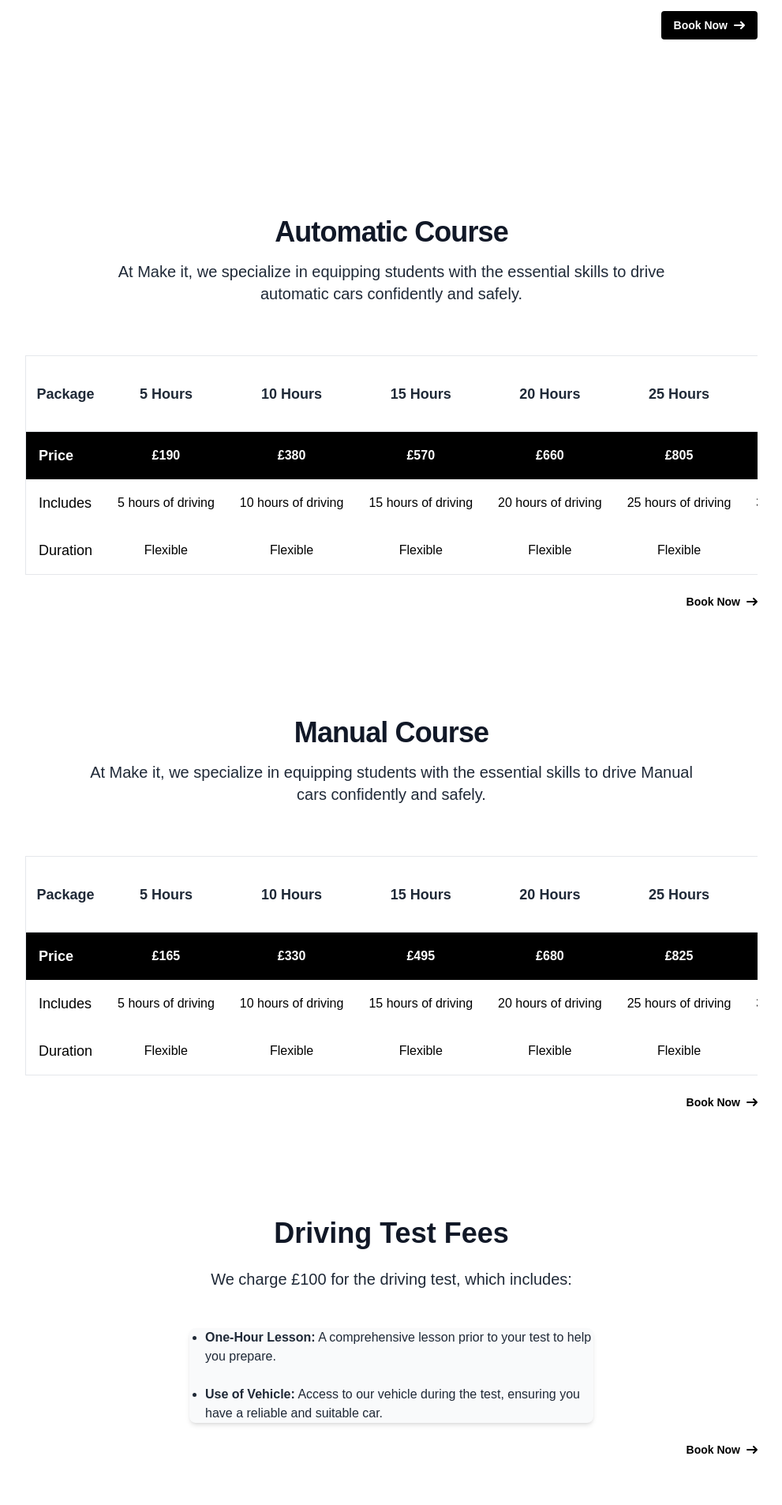
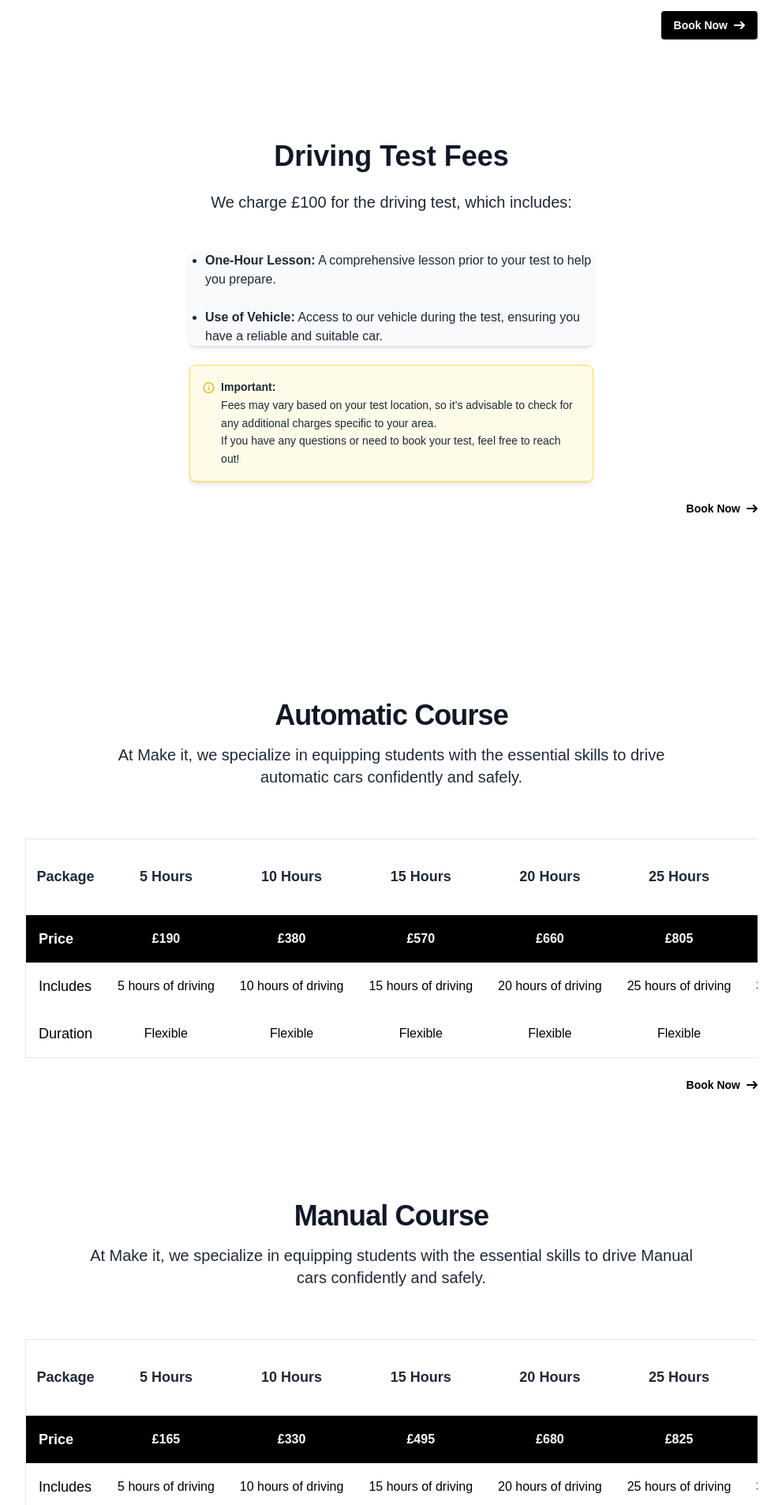
Before and after one commit to Yhworld/driving, a React (Create React App) app: page /beginner in a window 1280 px wide. Shown: the part 1894-3800 px from the top of the page at 79% size, without its empty margins (144-1135 px from the left). Built offline with nearby package versions, Linux system fonts and the light colour scheme.

Commit message:
minor tweaks

```diff
--- a/src/components/Booking/Booking.js
+++ b/src/components/Booking/Booking.js
@@ -166,11 +166,11 @@ function BookingForm() {
               className="mt-1 block w-full border border-gray-300 rounded-md shadow-sm py-2 px-3 text-gray-700 focus:ring-red-500 focus:border-red-500"
             >
               <option value="">Select Course</option>
-              <option value="pay">Pay as you go</option>
+              <option value="pay as you go">Pay as you go</option>
               <option value="Beginner">Beginner Course</option>
               <option value="Refresher">Refresher Course</option>
               <option value="Crash">Intensive Crash Course</option>
-              <option value="DrivingFees">Driving Fees</option> {/* Added Driving Fees option */}
+              <option value="Driving Test Fees">Driving Test Fees</option>
             </select>
           </div>
 
@@ -195,14 +195,15 @@ function BookingForm() {
               name="hours"
               value={formData.hours}
               onChange={handleChange}
+              disabled={formData.course === 'Driving Test Fees'}
               required
               className="mt-1 block w-full border border-gray-300 rounded-md shadow-sm py-2 px-3 text-gray-700 focus:ring-red-500 focus:border-red-500"
             >
               <option value="">Select Hours</option>
-              {/* Hours condition based on course selection */}
-              {(formData.course === 'pay' ? [1, 2] :
-                formData.course === 'DrivingFees' ? [1] :
-                [1, 2, 5, 10, 15, 20, 25, 30]
+              {/* Conditional hours based on selected course */}
+              {(formData.course === 'pay as you go' ? [1, 2] :
+                formData.course === 'Driving Test Fees' ? [] :
+                [5, 10, 15, 20, 25, 30]
               ).map((hour) => (
                 <option key={hour} value={hour}>
                   {hour} hours
@@ -242,7 +243,6 @@ function BookingForm() {
             </div>
           </div>
 
-
           {/* Additional Requests */}
           <div>
             <label className="block text-sm font-medium text-gray-700">Additional Requests:</label>
@@ -252,17 +252,17 @@ function BookingForm() {
               onChange={handleChange}
               placeholder="Any specific requirements?"
               rows="3"
-              className="mt-1 block w-full border border-gray-300 rounded-md shadow-sm py-2 px-3 text-gray-700 focus:ring-red-500 focus:border-red-500"
+              className="mt-1 block w-full border border-gray-300 rounded-md shadow-sm py-2 px-3 text-gray-700 focus:outline-none focus:ring-2 focus:ring-black"
             />
-          </div>
           </div>
 
           <button
             type="submit"
-          className="mt-6 w-full bg-red-600 text-white font-bold py-2 px-4 rounded-md hover:bg-red-700 transition-colors duration-200"
+            className="w-full py-2 px-4 bg-red-600 text-white font-semibold rounded-lg hover:bg-red-700 focus:outline-none focus:ring-2 focus:ring-red-600 focus:ring-opacity-50"
           >
             Submit Booking
           </button>
+        </div>
       </form>
     </div>
   );
--- a/src/components/courses/Beginner.js
+++ b/src/components/courses/Beginner.js
@@ -115,6 +115,60 @@ function Beginner() {
         </svg>
       </Link>
     </div>
+  </div>
+</section>
+
+<section className="bg-white py-8 px-4 mx-auto max-w-screen-xl lg:py-16 lg:px-6">
+  <div className="text-center mb-8 lg:mb-12">
+    <h2 className="text-4xl font-extrabold text-gray-900">Driving Test Fees</h2>
+    <p className="mt-6 font-light text-gray-800 sm:text-xl">
+      We charge £100 for the driving test, which includes:
+    </p>
+  </div>
+  <div className="max-w-lg mx-auto bg-gray-50 rounded-lg shadow-md">
+    <ul className="list-disc pl-5 space-y-6 text-gray-800">
+      <li>
+        <span className="font-semibold">One-Hour Lesson:</span> A comprehensive lesson prior to your test to help you prepare.
+      </li>
+      <li>
+        <span className="font-semibold">Use of Vehicle:</span> Access to our vehicle during the test, ensuring you have a reliable and suitable car.
+      </li>
+    </ul>
+  </div>
+  <div className="max-w-lg mx-auto bg-yellow-50 border border-yellow-300 mt-6 p-4 rounded-lg shadow-md text-gray-800 flex items-start space-x-2">
+    <svg className="w-6 h-6 text-yellow-500" xmlns="http://www.w3.org/2000/svg" fill="none" viewBox="0 0 24 24" stroke="currentColor">
+      <path strokeLinecap="round" strokeLinejoin="round" strokeWidth="2" d="M13 16h-1v-4h.01M12 8h.01M12 2a10 10 0 100 20 10 10 0 000-20z" />
+    </svg>
+    <p className="text-sm font-medium leading-relaxed">
+      <strong className="block">Important:</strong>
+      Fees may vary based on your test location, so it’s advisable to check for any additional charges specific to your area.
+      <br />
+      If you have any questions or need to book your test, feel free to reach out!
+    </p>
+  </div>
+  <div className="flex justify-end pt-4">
+    <Link
+      to="/booking"
+      id="card-button"
+      className="inline-flex items-center py-2 text-sm font-bold text-center text-black focus:outline-none"
+    >
+      Book Now
+      <svg
+        className="rtl:rotate-180 w-3.5 h-3.5 ms-2"
+        aria-hidden="true"
+        xmlns="http://www.w3.org/2000/svg"
+        fill="none"
+        viewBox="0 0 14 10"
+      >
+        <path
+          stroke="currentColor"
+          strokeLinecap="round"
+          strokeLinejoin="round"
+          strokeWidth="2"
+          d="M1 5h12m0 0L9 1m4 4L9 9"
+        />
+      </svg>
+    </Link>
   </div>
 </section>
 
@@ -262,30 +316,6 @@ function Beginner() {
 </div>
   </div>
 </section>
-<section className="bg-white  py-8 px-4 mx-auto max-w-screen-xl lg:py-16 lg:px-6">
-        <div className="text-center mb-8 lg:mb-12">
-          <h2 className="text-4xl font-extrabold text-gray-900">Driving Test Fees</h2>
-          <p className="mt-6 font-light text-gray-800 sm:text-xl">
-            We charge £100 for the driving test, which includes:
-          </p>
-        </div>
-        <div className="max-w-lg mx-auto bg-gray-50 rounded-lg shadow-md">
-          <ul className="list-disc pl-5 space-y-6 text-gray-800">
-            <li><span className="font-semibold text">One-Hour Lesson:</span> A comprehensive lesson prior to your test to help you prepare.</li>
-            <li><span className="font-semibold">Use of Vehicle:</span> Access to our vehicle during the test, ensuring you have a reliable and suitable car.</li>
-          </ul>
-        </div>
-        <div className='flex justify-end pt-4'>
-    <Link to='/booking'
-    id='card-button'
-    class="inline-flex items-center py-2 text-sm font-bold text-center text-black focus:outline-none"
-    >
-            Book Now
-             <svg class="rtl:rotate-180 w-3.5 h-3.5 ms-2" aria-hidden="true" xmlns="http://www.w3.org/2000/svg" fill="none" viewBox="0 0 14 10">
-                <path stroke="currentColor" stroke-linecap="round" stroke-linejoin="round" stroke-width="2" d="M1 5h12m0 0L9 1m4 4L9 9"/>
-            </svg>
-    </Link></div>
-      </section>
       </div>
       <Cta />
     </section>
--- a/src/components/courses/Pass.js
+++ b/src/components/courses/Pass.js
@@ -33,7 +33,7 @@ function Pass() {
         <section class="bg-white mt-24">
   <div class="py-8 px-4 mx-auto max-w-screen-xl lg:py-16 lg:px-6">
       <div class="mx-auto max-w-screen-md text-center mb-8 lg:mb-12">
-          <h2 class="mb-4 text-4xl tracking-tight font-extrabold text-gray-900">Crash Course Pricing</h2>
+          <h2 class="mb-4 text-4xl tracking-tight font-extrabold text-gray-900 ">Crash Course (Automatic and Manual) Pricing</h2>
           <p class="mb-5 font-light text-gray-800  sm:text-xl ">At Make it, we specialize in equipping students with the essential skills to drive cars confidently and safely.</p>
       </div>
       <div class="font-[sans-serif]">
```
Lines whose indentation alone changed are shown as unchanged.
